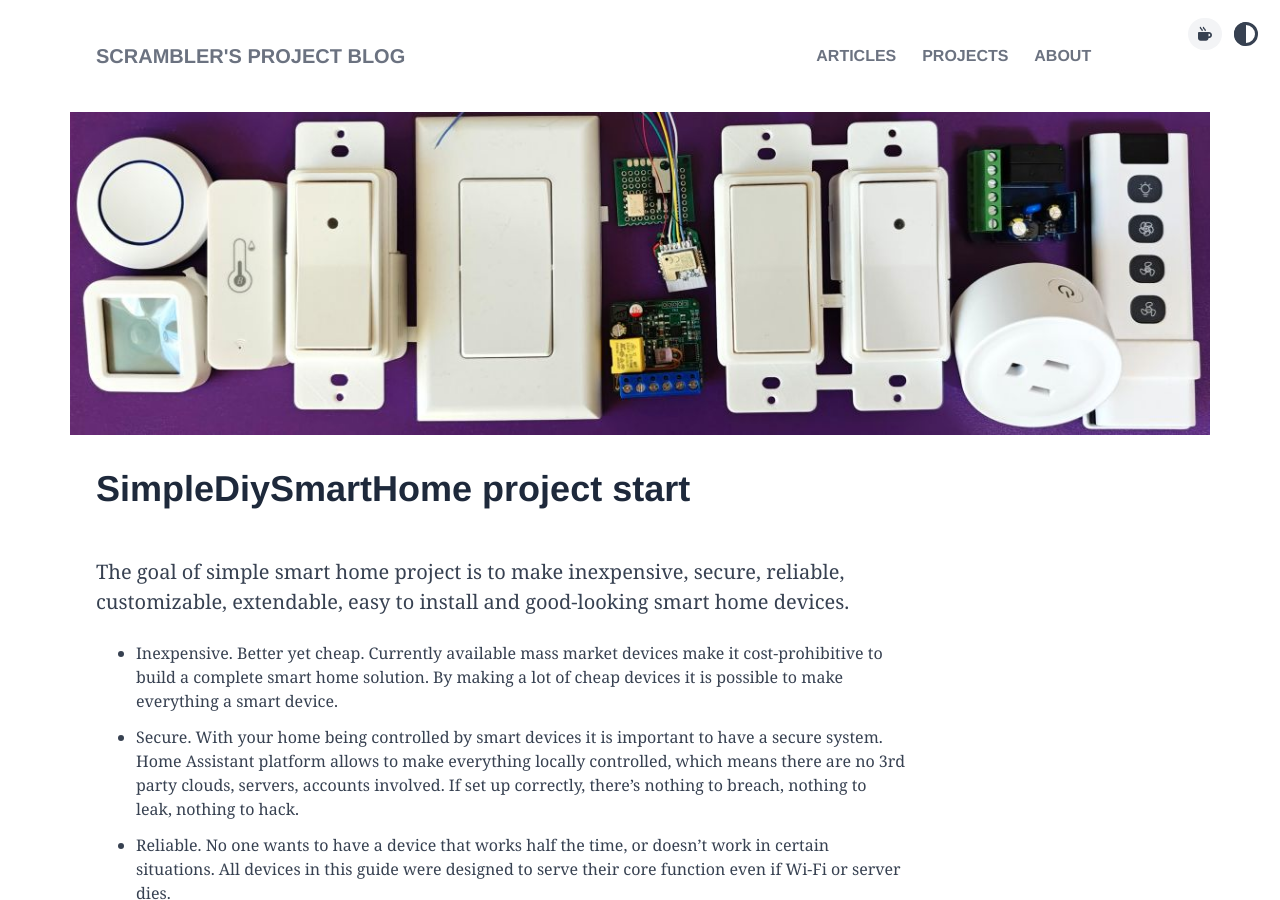
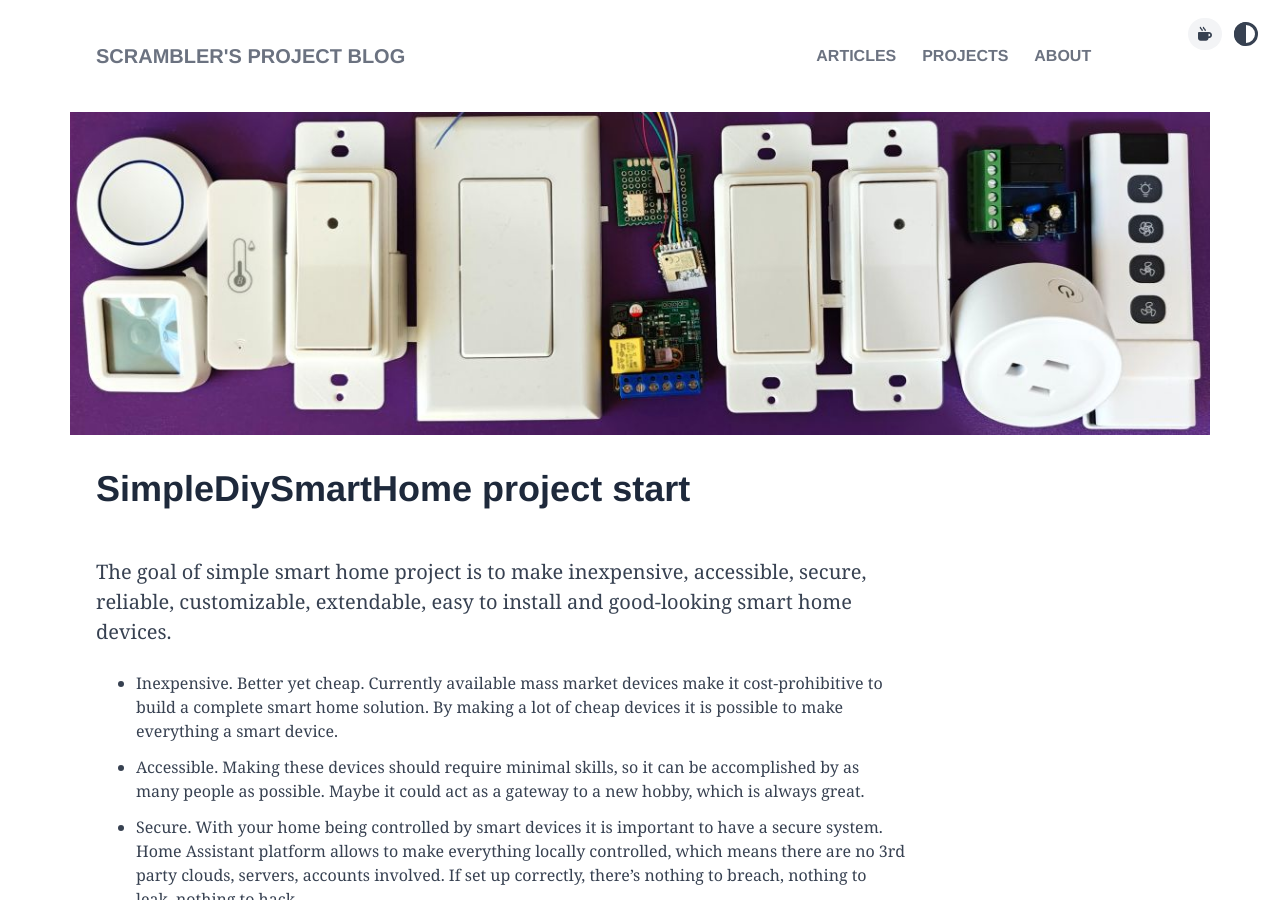
Before and after one commit to ScramblerUSA/scramblerusa.github.io, a Jekyll site: the page built from _posts/sdsh/2025-01-02-sdsh_kickoff.md, in a window 1280 px wide and 900 px high. Built offline with Jekyll 4.4.1, drawn with Linux system fonts in a browser that asks for light colours.

Commit message:
Added accessible goal

```diff
--- a/_posts/sdsh/2025-01-02-sdsh_kickoff.md
+++ b/_posts/sdsh/2025-01-02-sdsh_kickoff.md
@@ -7,8 +7,9 @@ image:
   feature: sdsh_feature.jpg
 ---
 
-The goal of simple smart home project is to make inexpensive, secure, reliable, customizable, extendable, easy to install and good-looking smart home devices.
+The goal of simple smart home project is to make inexpensive, accessible, secure, reliable, customizable, extendable, easy to install and good-looking smart home devices.
   - Inexpensive. Better yet cheap. Currently available mass market devices make it cost-prohibitive to build a complete smart home solution. By making a lot of cheap devices it is possible to make everything a smart device.
+  - Accessible. Making these devices should require minimal skills, so it can be accomplished by as many people as possible. Maybe it could act as a gateway to a new hobby, which is always great.
   - Secure. With your home being controlled by smart devices it is important to have a secure system. Home Assistant platform allows to make everything locally controlled, which means there are no 3rd party clouds, servers, accounts involved. If set up correctly, there's nothing to breach, nothing to leak, nothing to hack.
   - Reliable. No one wants to have a device that works half the time, or doesn't work in certain situations. All devices in this guide were designed to serve their core function even if Wi-Fi or server dies.
   - Customizable. I like to be in control of how my devices work. I want to choose when the LED turns on or off, I want to choose what long or double press does.
```
